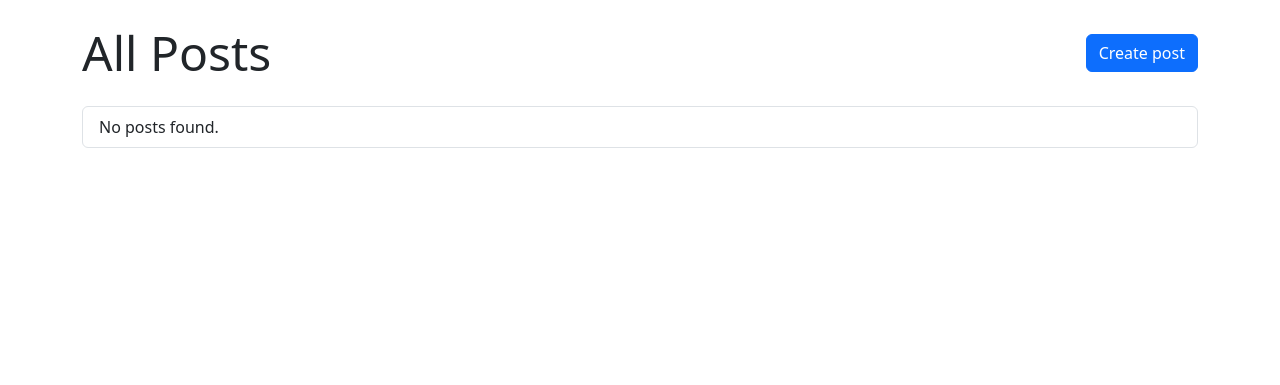
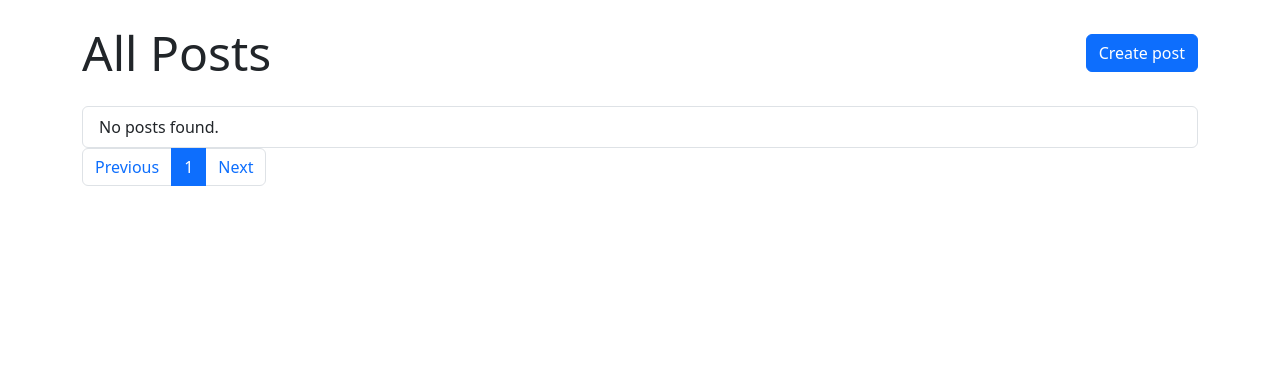
Before and after one commit to sounditbox/M3PyHunters, a Django app: page /blog/posts/ in a window 1280 px wide. Shown: the part 72-457 px from the top of the page. Run offline with Django 5.2, Linux system fonts and the light colour scheme; data that the repository does not hold is empty.

Commit message:
feat: product pagination

```diff
--- a/apps/blog/models.py
+++ b/apps/blog/models.py
@@ -41,6 +41,9 @@ class Comment(models.Model):
     def __str__(self):
         return f'Comment {self.content}'
 
+    class Meta:
+        ordering = ['-created_at']
+
 
 class Tag(models.Model):
     name = models.CharField(max_length=100)
--- a/apps/blog/templates/blog/comment_list.html
+++ b/apps/blog/templates/blog/comment_list.html
@@ -13,9 +13,12 @@
         <div class="border-bottom py-3">
             <p class="mb-0">{{ comment.content|linebreaksbr }}</p>
         </div>
+
     {% empty %}
         <p>No comments found.</p>
     {% endfor %}
+    {% include 'includes/pagination.html' %}
+
 
     <h2 class="h4 mt-4">Create new comment</h2>
     <form action="{% url 'blog:comments' post_id %}" class="d-flex flex-column" method="post">
--- a/apps/blog/templates/blog/post_detail.html
+++ b/apps/blog/templates/blog/post_detail.html
@@ -18,7 +18,7 @@
     </article>
 
     <a class="btn btn-primary" href="{% url 'blog:comments' post.id %}">
-        View comments
+        View comments ({{ comment_data.total_comments }})
     </a>
     <a class="btn btn-secondary" href="{% url 'blog:post_update' post.id %}">
         Update
--- a/apps/blog/templates/blog/post_list.html
+++ b/apps/blog/templates/blog/post_list.html
@@ -24,6 +24,9 @@
                 <span>{{ post.views|default:0 }}</span>
                 <img src="{% static 'thumbs-up.svg' %}" alt="" width="20" height="20">
                 <span>{{ post.likes|default:0 }}</span>
+                <img src="{% static 'comment.svg' %}" alt="" width="20"
+                     height="20">
+                <span>{{ post.total_comments }}</span>
             </div>
         </li>
         {% empty %}
@@ -32,6 +35,8 @@
         </li>
         {% endfor %}
     </ul>
+
+ {% include 'includes/pagination.html' %}
 </div>
 
 {% endblock %}
--- a/apps/blog/views.py
+++ b/apps/blog/views.py
@@ -1,3 +1,4 @@
+from django.db.models import Count, Sum, Avg, Max, Min, Q, F
 from django.shortcuts import redirect
 from django.urls import reverse_lazy
 from django.views.generic import DetailView, ListView, CreateView, UpdateView, \
@@ -12,12 +13,30 @@ class PostDetailView(DetailView):
     context_object_name = 'post'
     pk_url_kwarg = 'post_id'
 
+    def get_context_data(self, **kwargs):
+        context = super().get_context_data(**kwargs)
+        context['comment_data'] = Comment.objects.aggregate(
+            total_comments=Count('id'))
+        return context
+
+    def get(self, request, **kwargs):
+        self.object = self.get_object()
+        self.object.views = F('views') + 1
+        self.object.save()
+        return super().get(request, **kwargs)
+
 
 class PostListView(ListView):
     model = Post
     context_object_name = 'posts'
     extra_context = {'title': 'All Posts'}
     ordering = ['created_at']
+    queryset = (Post.objects.filter(
+        Q(status='published') & (~Q(likes__lt=10) | Q(views__gt=100)))
+                .prefetch_related('comments').prefetch_related('tags')
+                .annotate(total_comments=Count('comments__id'))
+                )
+    paginate_by = 3
 
 
 class PostCreateView(CreateView):
@@ -45,6 +64,7 @@ class PostUpdateView(UpdateView):
 class CommentListView(ListView):
     model = Comment
     context_object_name = 'comments'
+    paginate_by = 2
 
     def get_queryset(self):
         return Comment.objects.filter(post_id=self.kwargs['post_id'])
--- /dev/null
+++ b/templates/includes/pagination.html
@@ -0,0 +1,7 @@
+<nav aria-label="Page navigation example">
+  <ul class="pagination">
+    <li class="page-item"><a {% if not page_obj.has_previous %} disabled {% else %} href="?page={{ page_obj.previous_page_number }}" {% endif %} class="page-link">Previous</a></li>
+    <li class="page-item"><a class="page-link active" disabled href="#">{{ page_obj.number }}</a></li>
+    <li class="page-item"><a {% if not page_obj.has_next %} disabled {% else %} href="?page={{ page_obj.next_page_number }}" {% endif %} class="page-link" >Next</a></li>
+  </ul>
+</nav>
```
Also changed, not shown: apps/blog/migrations/0004_tag.py (added), static/comment.svg (added).
